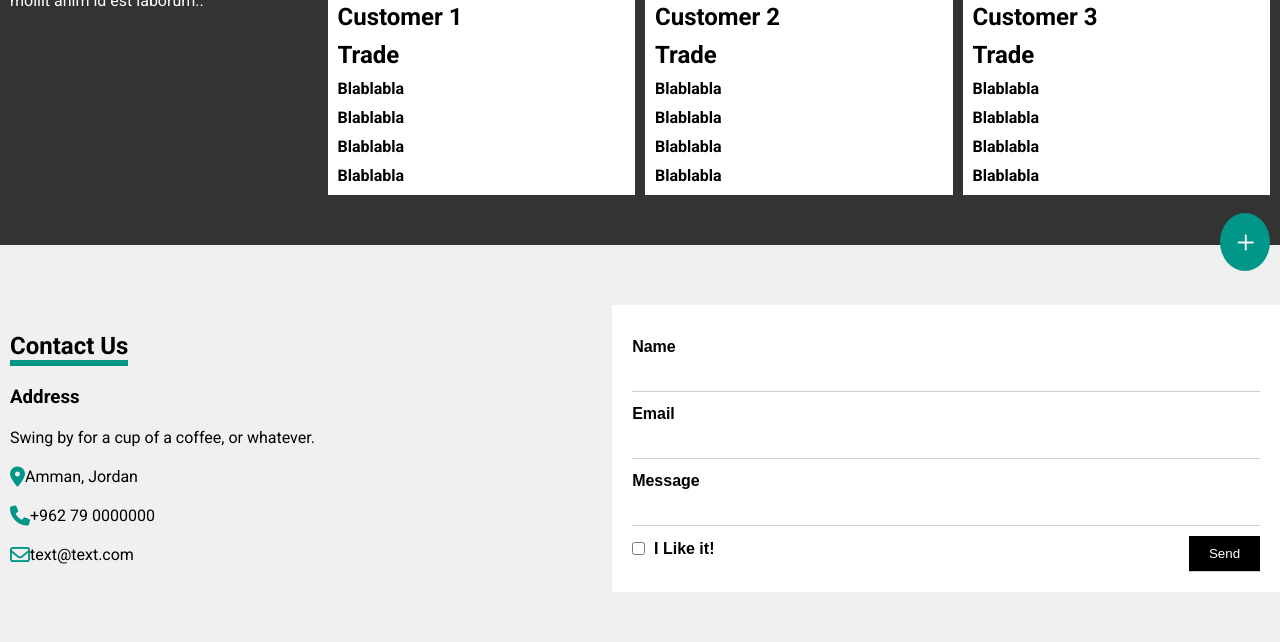
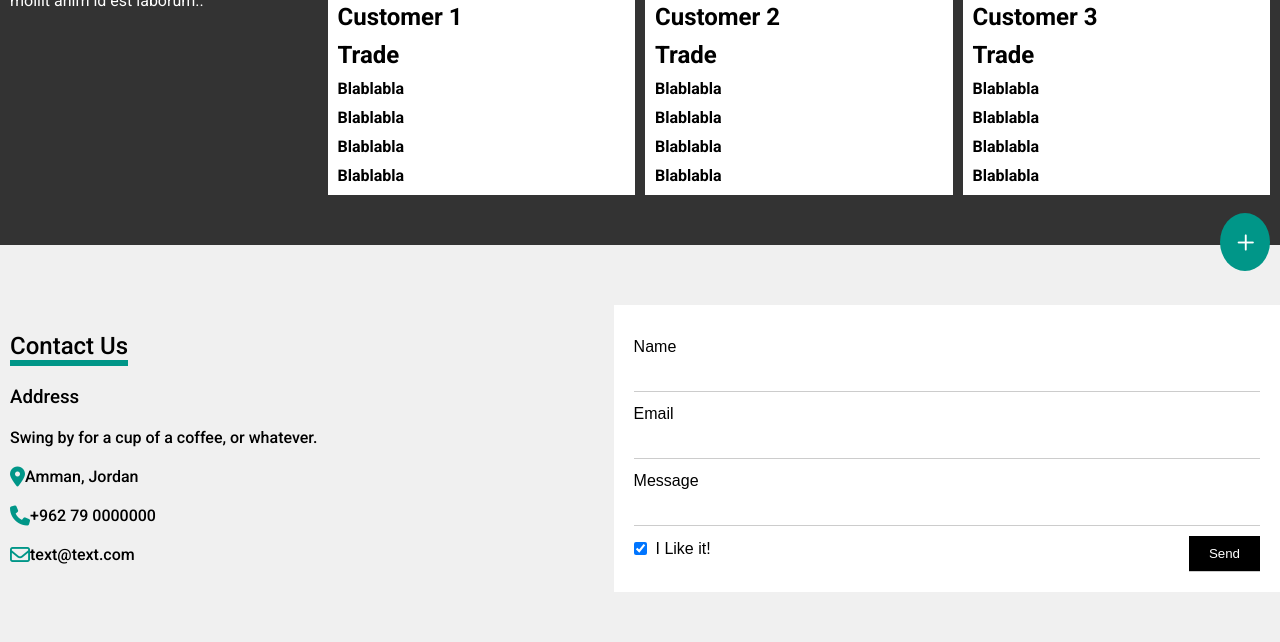
Before and after one commit to Mohammadkay/Bayt, a plain HTML site: page index.html in a window 1280 px wide. Shown: the part 1376-2018 px from the top of the page. Drawn offline with Linux system fonts and the light colour scheme; a web font is replaced by a local one.

Commit message:
fix some problem and add some comment 2

```diff
--- a/css/style.css
+++ b/css/style.css
@@ -352,6 +352,7 @@ header a:hover {
 
 .contact .info > * {
   margin: 10px;
+  font-weight: 500;
 }
 .contact .info h1 {
   border-bottom: #009688 solid 6px;
@@ -360,7 +361,7 @@ header a:hover {
 
 .contact .massege {
   flex-grow: 3;
-  font-weight: 600;
+  font-weight: 500;
 }
 .contact div form {
   font-family: "Anuphan", sans-serif;
@@ -402,7 +403,7 @@ header a:hover {
     grid-template-rows: 5vh 55vh auto 1fr auto 20vh;
   }
 }
-/**/
+/*End of Contact*/
 /**/
 footer {
   margin-top: 24px;
--- a/index.html
+++ b/index.html
@@ -111,18 +111,18 @@
       </header>
       <!-- The end of header  -->
 
- <!-- start hero section -->
+      <!-- start hero section -->
       <section class="hero">
         <!-- Hero contain button and background-img
         Size cover and i use margin for the button to put
       it in the right place  -->
         <button>Talentera</button>
       </section>
-<!-- the end of hero section -- >
+      <!-- the end of hero section -- >
 
 <!-- start our team section -->
       <section class="team" id="Our-Team">
-      <!-- this section i use flex
+        <!-- this section i use flex
       and the flex column to display the headings
       and the pictures div under each other
       -->
@@ -162,7 +162,7 @@
       </section>
       <!-- end of our team section  -->
 
-        <!--work section in this section i use grid to divide
+      <!--work section in this section i use grid to divide
         the section into 4 parts (column)
         and i give the whole section margin top
         to be like the picture
@@ -252,10 +252,28 @@
           ></i
         ></span>
       </section>
-  <!-- End of our work section  -->
+      <!-- End of our work section  -->
+
+      <!-- Contact Us section start -->
       <section class="contact" id="Contact-Us">
+        <!-- here the Contact us section  contain 2 part
+        next to each other so i use flex to this section and
+        space-between to add space between them
+        and align center to put the parts in center
+        both of them take flex and flex column to be like
+        the pic
+          -->
         <div class="info">
+          <!-- this part contain the info like email,location
+          and phone number
+        this section flex-grow=2 and margin
+        for all siblings and font-weight 400
+       -->
           <h1>Contact Us</h1>
+          <!-- in h1 i give it border bottom
+          and i give it width fit content to make the
+        border width start in the first letter and
+        end in last latter   -->
           <h3>Address</h3>
           <p>Swing by for a cup of a coffee, or whatever.</p>
           <p>
@@ -271,27 +289,54 @@
             >text@text.com
           </p>
         </div>
+        <!-- here the mi give this part flex-grow=3
+        to make it width more than the first part
+      and i give the font-weight==500 -->
         <div class="massege">
           <form action="#">
+            <!-- here i use different font-family
+            to make the I in the check box label
+            like the I in the picture
+            and i dived it into 3 input with label and div
+            and it take flex column
+            i use div for check box and submit
+            because they in the same line
+             -->
+
             <label for="Name">Name</label>
+            <!-- i give all label padding 13 px  -->
             <input type="text" id="Name" />
-
+            <!--  all input take padding 10px and
+              without border from right ,top and left
+            just in bottom  -->
             <label for="Emai">Email</label>
             <input type="text" id="Email" />
             <label for="Message">Message</label>
             <input type="text" id="Message" />
             <div>
+              <!-- in this div
+                i divide it to 2 div the first one
+                for checkbox and  its label
+                and the second one for send button
+                i use flex row  and
+                i use align center to make submit button
+                 and checkbox in same line space between to
+                put t  -->
               <div>
-                <input type="checkbox" id="like" />
+                <input type="checkbox" id="like" checked />
                 <label style="padding: 0" for="like">&nbsp; I Like it!</label>
               </div>
-
+                <!-- i give it grow=0.04 to give it
+                   suitable width and black background
+                  and white color margin top for the button
+                to be far from the border of the input  -->
               <input class="submit" type="submit" value="Send" />
             </div>
           </form>
         </div>
       </section>
       <footer>
+
         <div class="return-up">
           <div>
             <img
```
